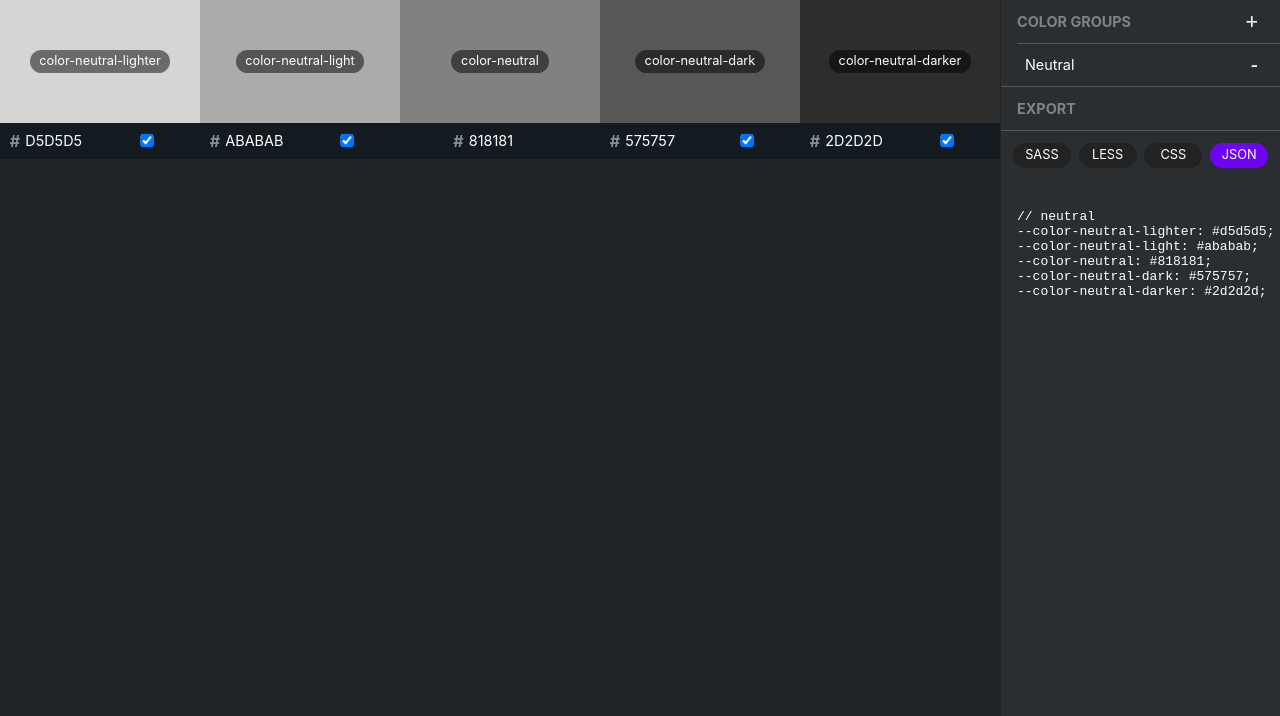
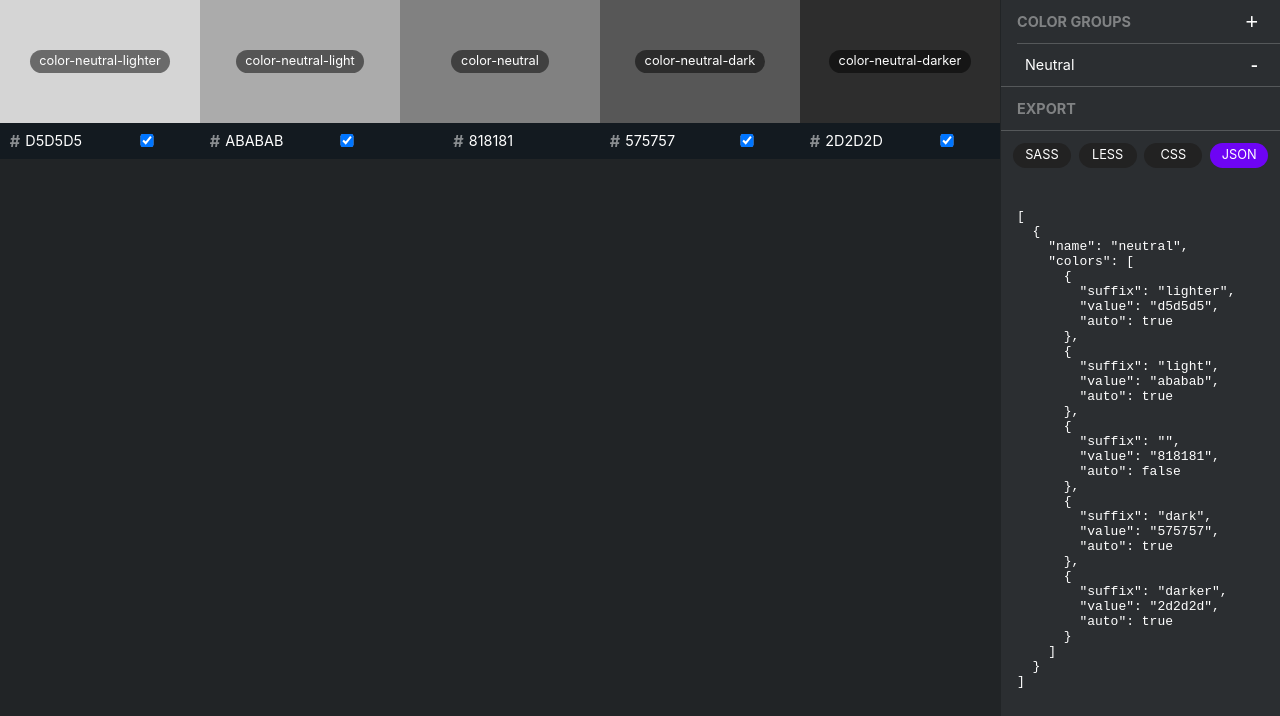
Before and after one commit to aurer/tailor-colors, a React (Create React App) app: page / in a window 1280 px wide. Both pictures are taken after a click on the element "JSON". Shown: the top 716 px of the page. Built offline with nearby package versions, Linux system fonts and the light colour scheme.

Commit message:
Add JSON output

```diff
--- a/src/components/Output.js
+++ b/src/components/Output.js
@@ -38,7 +38,9 @@ class Output extends React.Component {
 							))}
 						</div>
 						<div className="Output-code">
-							{context.groups.map(group => this.renderVars(group, this.state.language))}
+							{this.state.language !== 'json' &&
+								context.groups.map(group => this.renderVars(group, this.state.language))}
+							{this.state.language === 'json' && this.renderJson(context.groups)}
 						</div>
 					</div>
 				)}
@@ -46,9 +48,16 @@ class Output extends React.Component {
 		);
 	}
 
+	renderJson(groups) {
+		groups = groups.map(group => {
+			delete group.id;
+			return group;
+		});
+
+		return <pre>{JSON.stringify(groups, null, '  ')}</pre>;
+	}
+
 	renderVars(group, language) {
-		if (language === 'json') {
-		}
 		return (
 			<pre key={group.name}>
 				<span className="comment">{`// ${group.name}`}</span>
```
